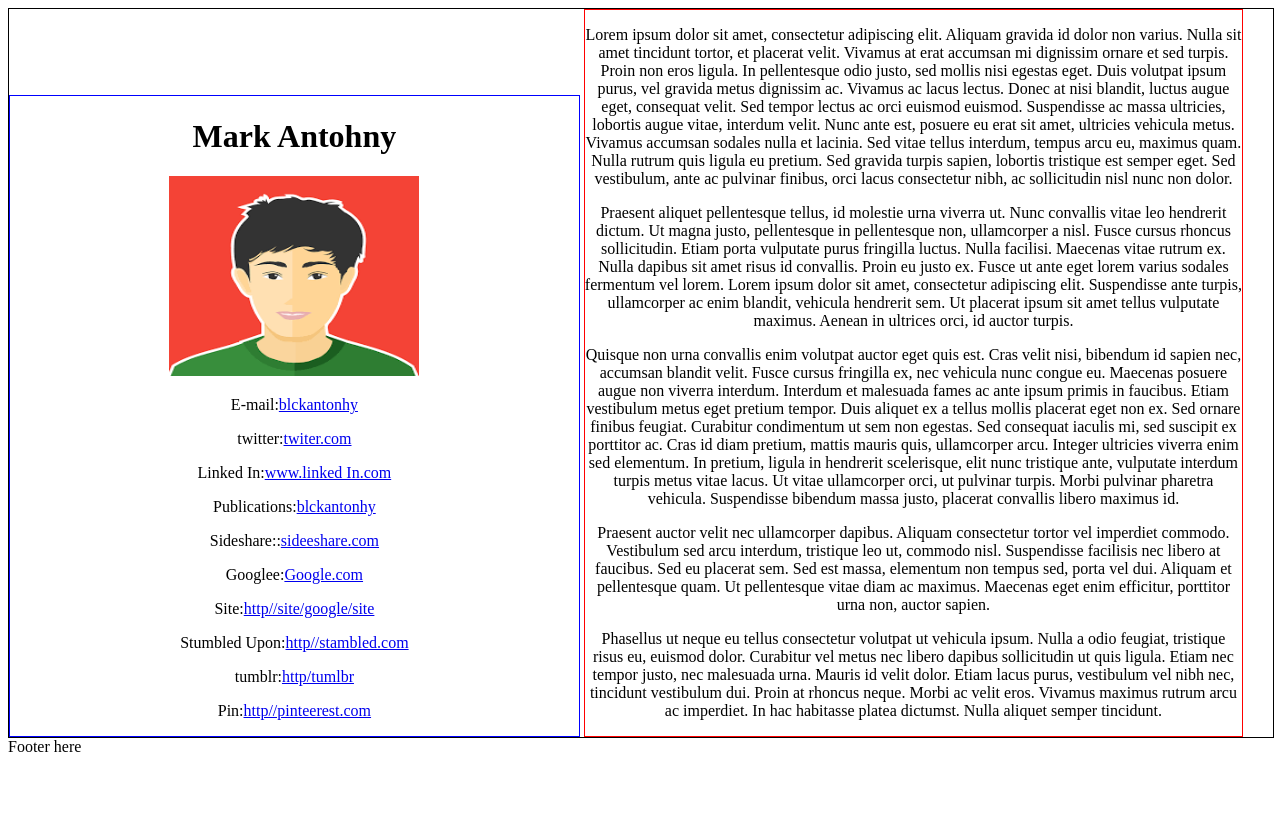
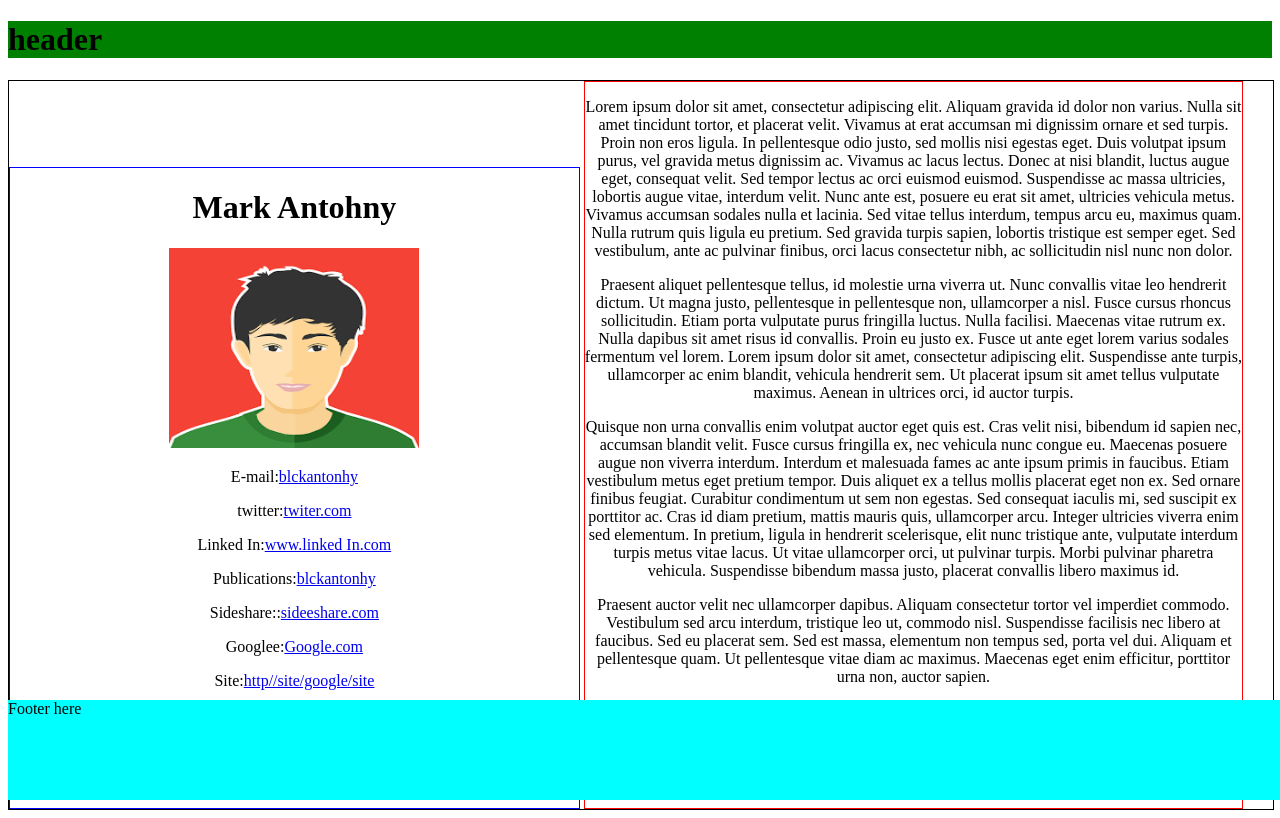
Before and after one commit to blackantohny/frontend, a plain HTML site: page index.html in a window 1280 px wide. Drawn offline with Linux system fonts and the light colour scheme.

Commit message:
added header and footer

```diff
--- a/index.html
+++ b/index.html
@@ -7,6 +7,11 @@
   <title>Mark Anthony</title>
 </head>
 <body>
+  <div class="header">
+    <h1>
+      header
+    </h1>
+  </div>
   <div class="parent">
     <div class="column column-left">
         <h1>Mark Antohny</h1>
@@ -43,6 +48,16 @@
   Footer here
 </footer>
 <style>
+  footer {
+    bottom: 0;
+    height: 100px;
+    width: 100%;
+    background-color:aqua;
+    position:absolute;
+  }
+  .header {
+   background-color: green;
+  }
   .parent {
     border: 1px solid black;
     width: 100%;
```
